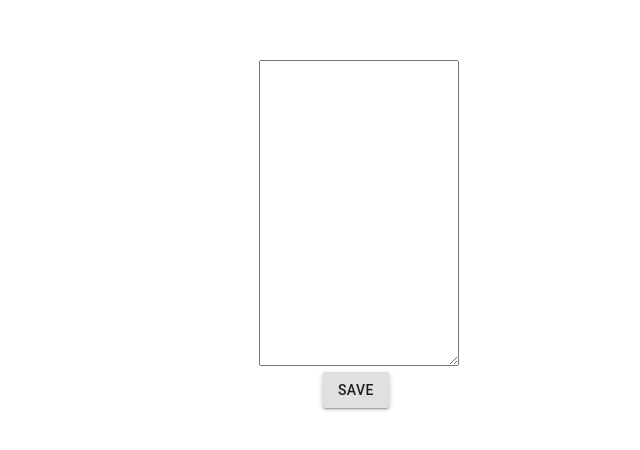
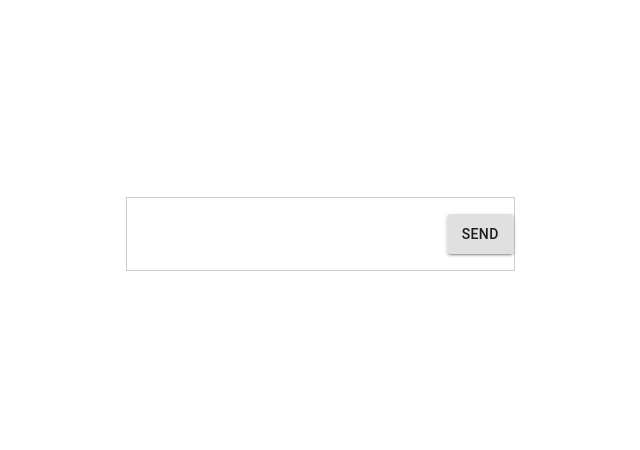
Before and after one commit to dmitridrozdov/grammar-genie, a React (Vite) app: page / in a window 1280 px wide. Shown: the part 150-600 px from the top of the page, without its empty margins (241-881 px from the left). Built offline with nearby package versions, Linux system fonts and the light colour scheme.

Commit message:
Update RequestTextArea.jsx

```diff
--- a/src/components/RequestTextArea/RequestTextArea.jsx
+++ b/src/components/RequestTextArea/RequestTextArea.jsx
@@ -1,17 +1,50 @@
-import React from 'react'
-import { Button } from '@material-ui/core'
+import React from 'react';
+import { Button, TextField } from '@material-ui/core';
+import { withStyles } from '@material-ui/core/styles';
 
-const RequestTextArea = ({ value, onChange, onSave }) => (
-  <div>
-    <textarea
+const styles = {
+  container: {
+    display: 'flex',
+    flexDirection: 'row',
+    alignItems: 'center',
+    justifyContent: 'space-between',
+    margin: '10px',
+    border: '1px solid #ccc',
+  },
+  textArea: {
+    width: '400px',
+    height: '40px',
+    fontSize: '16px',
+    lineHeight: '24px',
+    fontFamily: 'Roboto',
+    borderRadius: '4px',
+
+    padding: '16px',
+    '&:focus': {
+      outline: 'none',
+      borderColor: '#555',
+    },
+  },
+  button: {
+    width: '80px',
+    height: '40px',
+  },
+};
+
+const RequestTextArea = ({ value, onChange, onSend, classes }) => (
+  <div className={classes.container}>
+    <TextField
       value={value}
       onChange={onChange}
-      style={{ width: '100%', height: '300px' }}
+      className={classes.textArea}
+      InputProps={{
+        disableUnderline: true,
+      }}
     />
-    <Button variant="contained" onClick={onSave}>
-      Save
+    <Button variant="contained" onClick={onSend} className={classes.button}>
+      Send
     </Button>
   </div>
 );
 
-export default RequestTextArea
+export default withStyles(styles)(RequestTextArea);
```
